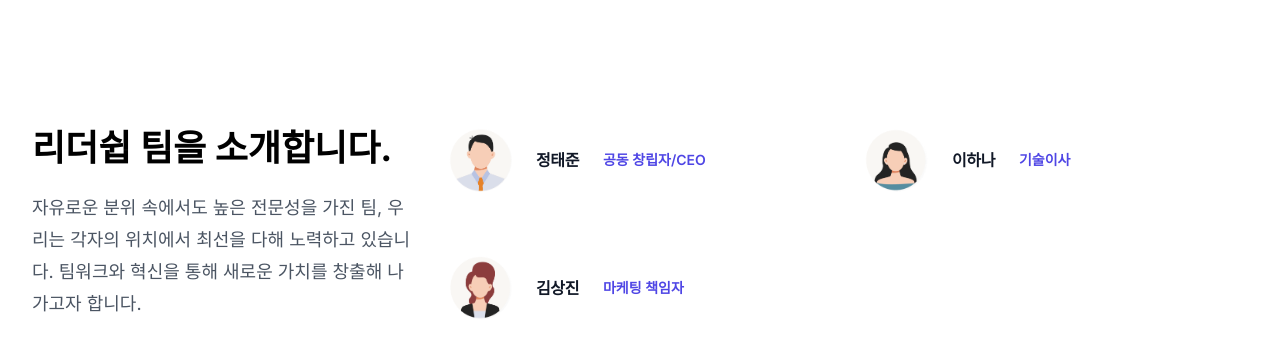
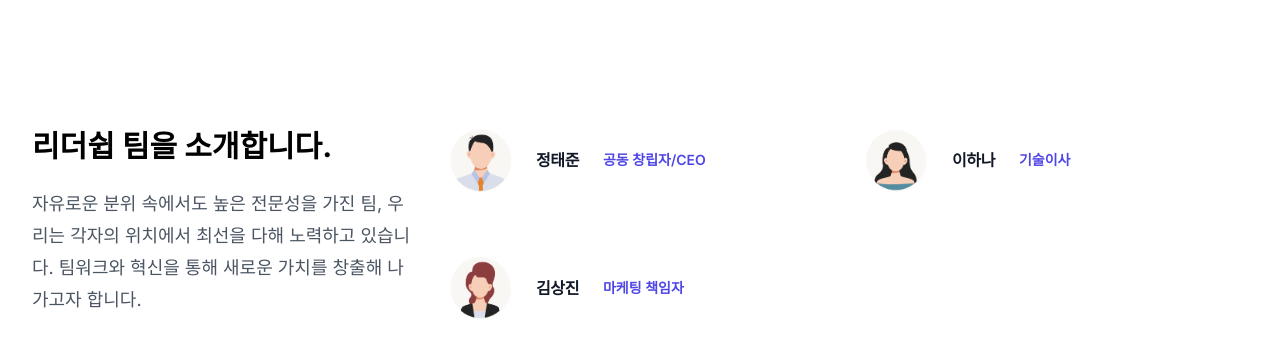
Before and after one commit to jeong-jihyun/my-next-app, a Next.js app: page /list-rendering in a window 1280 px wide. Shown: the top 356 px of the page. Built offline with nearby package versions, Linux system fonts and the light colour scheme.

Commit message:
레이아웃 변경처리

```diff
--- a/src/app/list-rendering/page.tsx
+++ b/src/app/list-rendering/page.tsx
@@ -11,7 +11,7 @@ export default function Page() {
     <div className="py-24 bg-white sm:py-32">
       <div className="grid px-6 mx-auto max-w-7xl gap-x-8 gap-y-20 lg:px-8 xl:grid-cols-3">
         <div className="max-w-2xl">
-          <h2 className="text-3xl font-bold sm:text-4xl">
+          <h2 className="text-3xl font-bold sm:text-3xl">
             리더쉽 팀을 소개합니다.
           </h2>
           <p className="mt-6 text-lg leading-8 text-gray-600">
```
